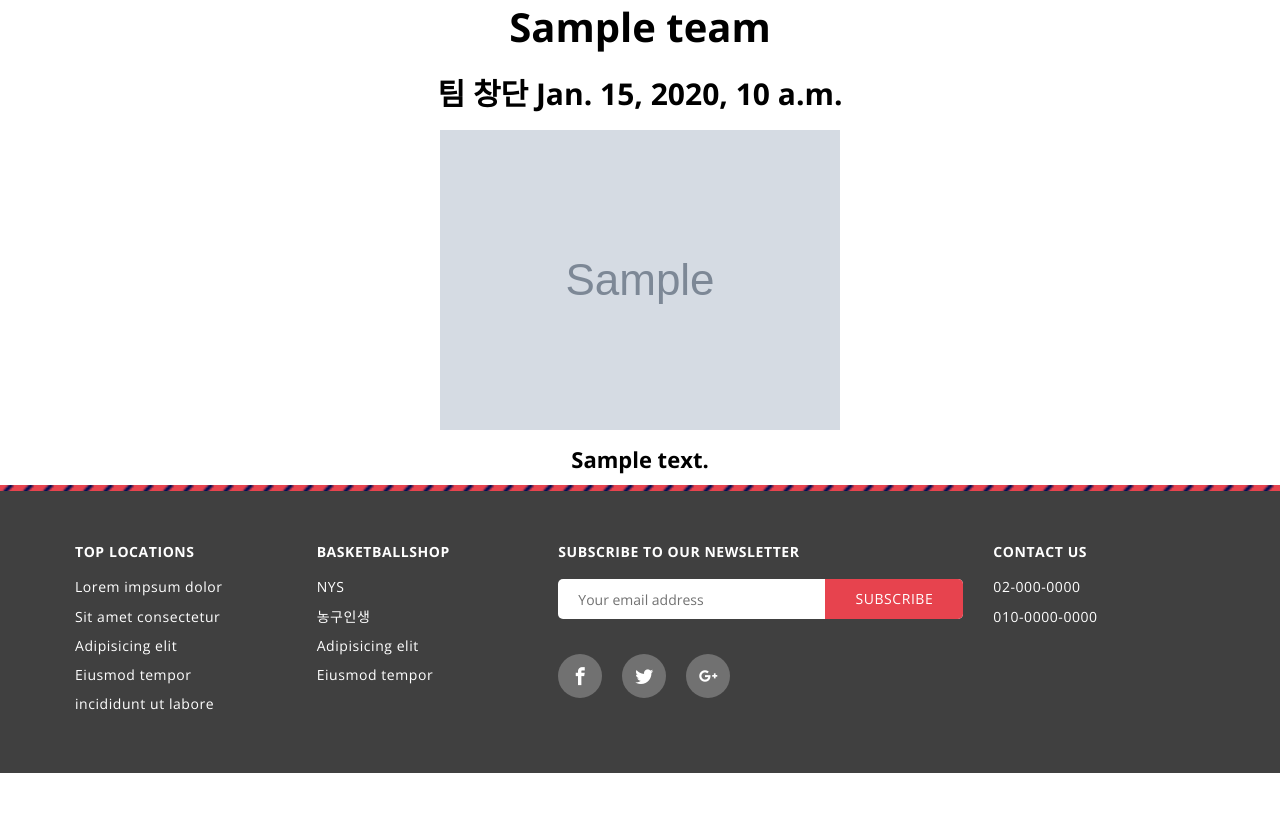
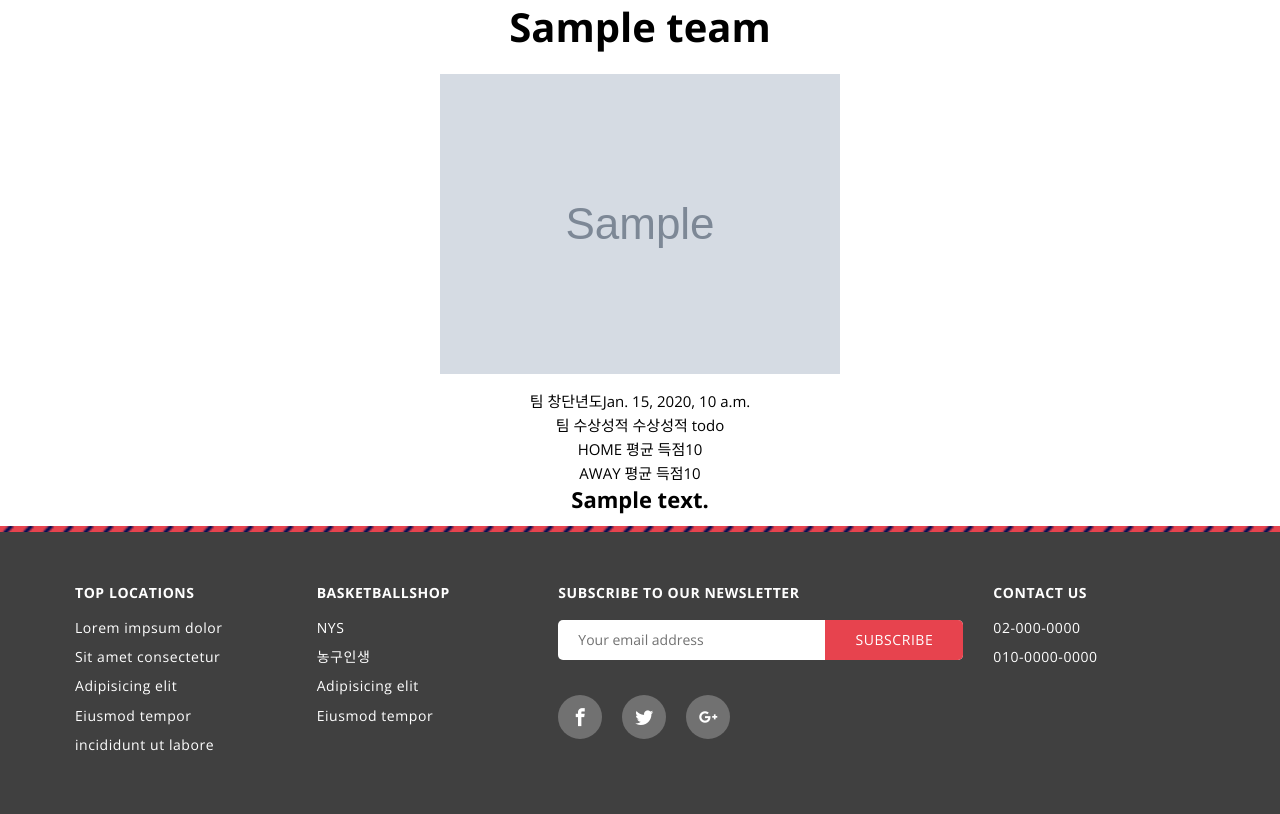
Before and after one commit to baidoosik/basmania, a Django app: page /team/detail/1/ in a window 1280 px wide. Before the commit the page ends 773 px from the top, so only its background shows below. Run offline with Django 3.2, Linux system fonts and the light colour scheme; tables that the repository leaves empty hold one stand-in row (values such as "Sample post"); grey boxes marked "Sample" are stand-in pictures; some web fonts are replaced.

Commit message:
팀 정보에 홈/어웨이 평균 득점 추가

```diff
--- a/club/templates/club/player.html
+++ b/club/templates/club/player.html
@@ -107,7 +107,7 @@
             <div>
                 <span style="line-height:2;font-size:30px;text-align:center ">{{ player.name }}</span><br>
                 <span style="line-height:2;font-size:20px; ">({{ player.team_id.name }} / {{ player.position_id.name }})</span><br>
-                <span style="line-height:2;font-size:20px; ">대회 평균 득점 {{ average_point }}</span>
+                <span style="line-height:2;font-size:20px; ">대회 평균 득점 {{ average_point|floatformat }}</span>
             </div>
             <div>
                 <!--#TODO {{player.profile_image}}-->
--- a/club/templates/club/team_detail.html
+++ b/club/templates/club/team_detail.html
@@ -1,11 +1,26 @@
 {% extends "layout.html" %}
 {% block contents %}
-    <div>
+    <div class="tema_info">
         <h1 style="text-align: center">{{ team.name }}</h1>
-        <h2 style="text-align: center">팀 창단 {{ team.start_date }}</h2>
-        <p style="text-align: center">
-            <img src="{{ team.profile_image }}"></img>
-        </p>
+        {% if "{{ tema.profile_imgae }}" %}
+            <p style="text-align: center">
+                <img src="{{ team.profile_image }}"></img>
+            </p>
+        {% endif %}
+        <div style="text-align: center">
+            <tr>팀 창단년도<td>{{ team.start_date }}</td></tr>
+        </div>
+        <div style="text-align: center">
+            <tr>팀 수상성적
+                <td>수상성적 todo</td>
+            </tr>
+        </div>
+        <div style="text-align: center">
+            <tr>HOME 평균 득점<td>{{ team_home_score|floatformat }}</td></tr>
+        </div>
+        <div style="text-align: center">
+            <tr>AWAY 평균 득점<td>{{ team_away_score|floatformat }}</td></tr>
+        </div>
         <h3 style="text-align: center">{{ team.description }}</h3>
     </div>
 {% endblock %}
--- a/club/views.py
+++ b/club/views.py
@@ -73,6 +73,11 @@ def player(request, player_id):
 def team_detail(request,pk):
     team = get_object_or_404(Team,id=pk)
 
+    team_home_score = Match.objects.filter(team1_id=pk).aggregate(team1_score=Avg('team1_score'))['team1_score']
+    team_away_score = Match.objects.filter(team2_id=pk).aggregate(team2_score=Avg('team2_score'))['team2_score']
+
     return render(request,'club/team_detail.html',{
-        'team':team
+        'team':team,
+        'team_home_score':team_home_score,
+        'team_away_score': team_away_score
     })
```
